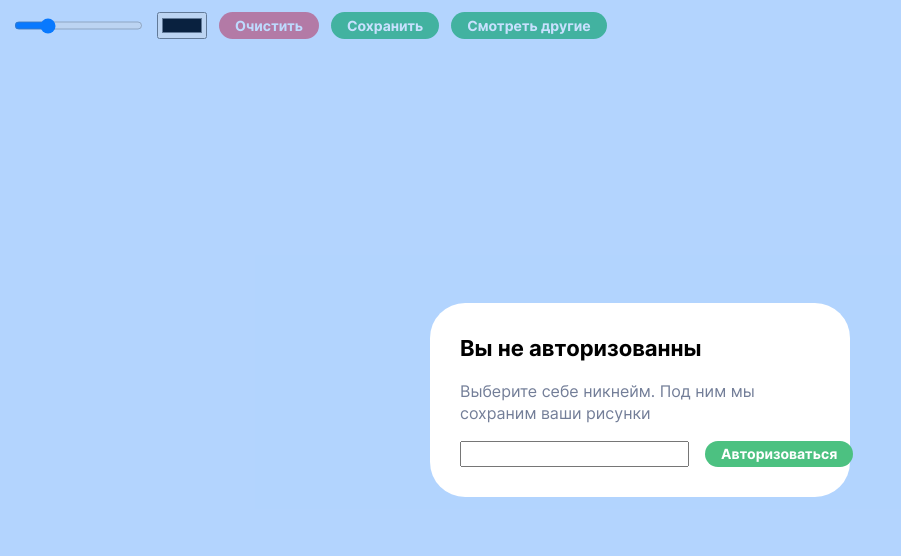
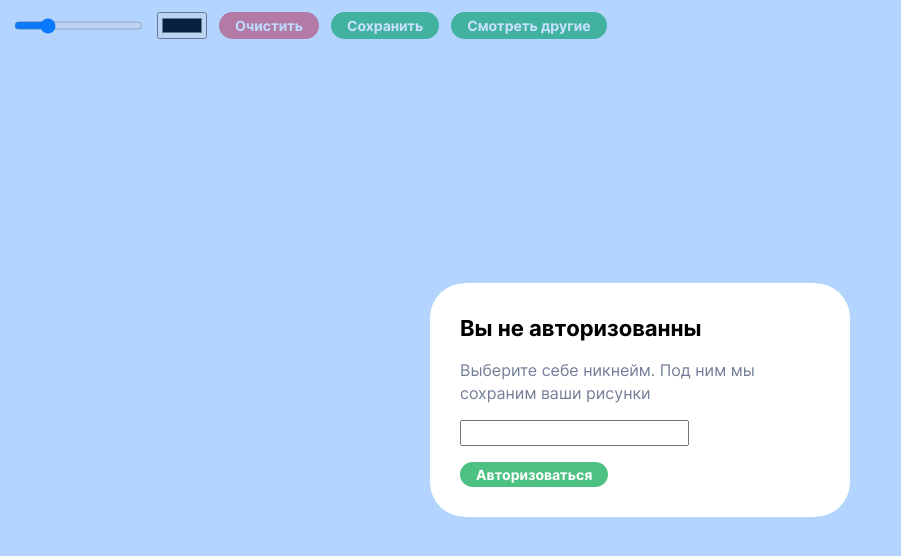
Before and after one commit to lisyonok/dtf, a React (Create React App) app in the folder frontend/: page / in a window 1280 px wide. Shown: the top 556 px of the page, without its empty margins (0-901 px from the left). Built offline with nearby package versions, Linux system fonts and the light colour scheme; no server answers.

Commit message:
master — flex like ouu

```diff
--- a/frontend/src/pages/Draw/draw.module.scss
+++ b/frontend/src/pages/Draw/draw.module.scss
@@ -14,6 +14,8 @@
   }
 
   .controls {
+    max-width: 90vw;
+    flex-wrap: wrap;
     pointer-events: none;
     position: absolute;
     top: 0;
--- a/frontend/src/pages/Drawing/drawing.module.scss
+++ b/frontend/src/pages/Drawing/drawing.module.scss
@@ -11,6 +11,8 @@
 
   .attribution {
     display: flex;
+    max-width: 100vw;
+    flex-wrap: wrap;
     gap: 5px;
     position: absolute;
     bottom: 0;
--- a/frontend/src/shared/ui/Modal/Modal.module.scss
+++ b/frontend/src/shared/ui/Modal/Modal.module.scss
@@ -42,7 +42,10 @@
   }
 
   &_btns {
+    max-width: 100%;
+
     display: flex;
+    flex-wrap: wrap;
     gap: 16px;
   }
 }
```
